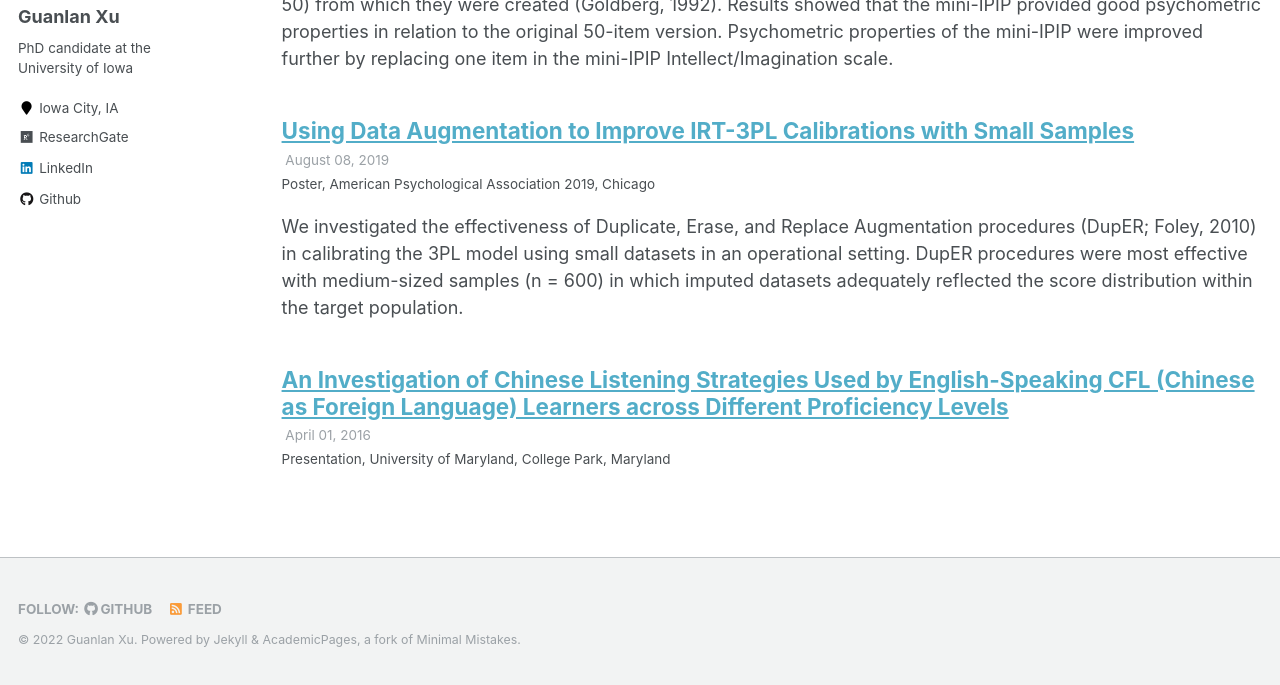
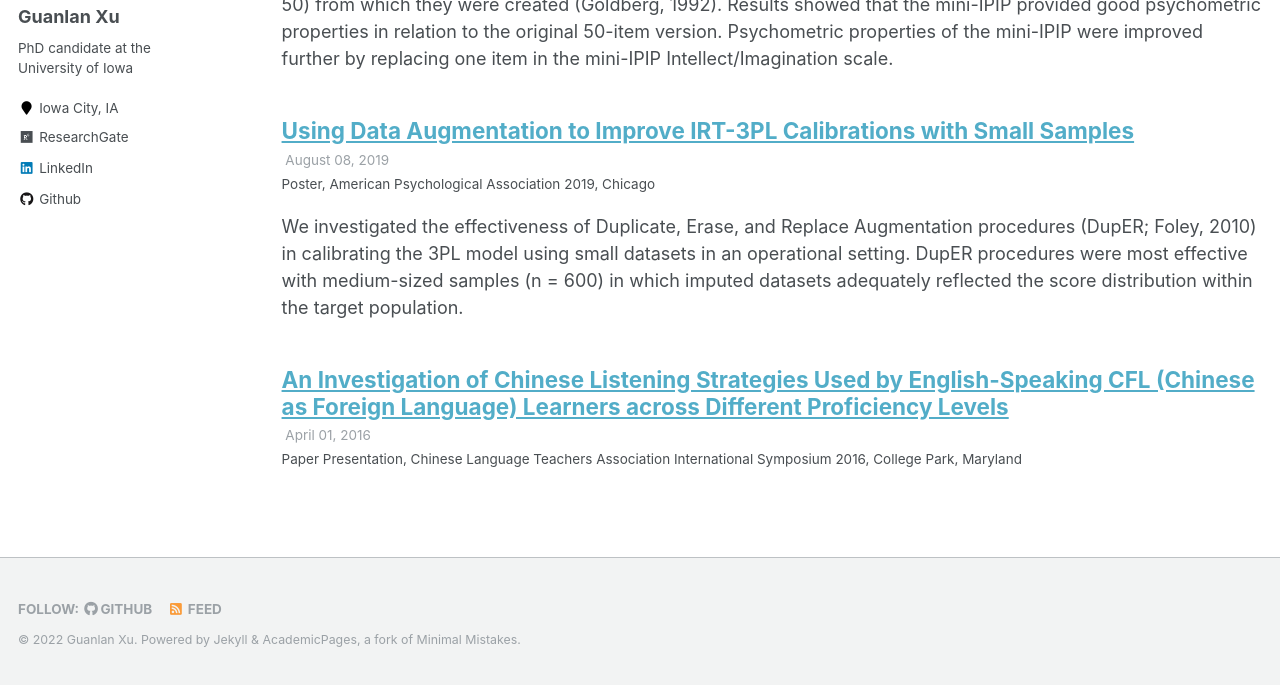
Before and after one commit to guanlanxu/guanlanxu.github.io, a Jekyll site: the page built from _pages/talks.html, in a window 1280 px wide and 900 px high, scrolled down 2840 px, cut to the strip 215-900 px from the top of the window. Built offline with Jekyll 4.4.1, drawn with Linux system fonts in a browser that asks for light colours.

Commit message:
Update 2016-04-01-talk-1.md

```diff
--- a/_talks/2016-04-01-talk-1.md
+++ b/_talks/2016-04-01-talk-1.md
@@ -1,9 +1,9 @@
 ---
 title: "An Investigation of Chinese Listening Strategies Used by English-Speaking CFL (Chinese as Foreign Language) Learners across Different Proficiency Levels"
 collection: talks
-type: "Presentation"
+type: "Paper Presentation"
 permalink: /talks/2016-04-01-CFL-talk
-venue: "University of Maryland"
+venue: "Chinese Language Teachers Association International Symposium 2016"
 date: 2016-04-01
 location: "College Park, Maryland"
 ---
```
